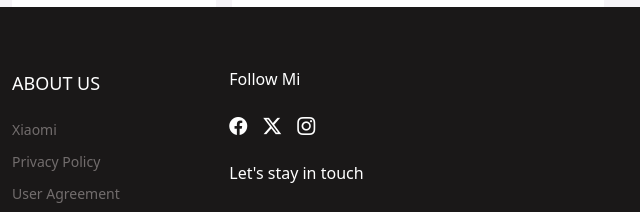
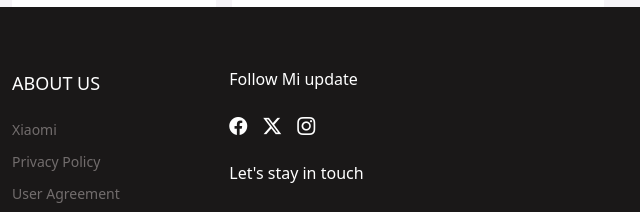
Before and after one commit to Manojs80/mi-e36, a plain HTML site: page XIAOMI.HTML in a window 1280 px wide. Shown: the part 2010-2222 px from the top of the page, 640-1280 px from the left. Drawn offline with nearby package versions, Linux system fonts and the light colour scheme.

Commit message:
footer-update

```diff
--- a/XIAOMI.HTML
+++ b/XIAOMI.HTML
@@ -237,7 +237,7 @@
               <li><a href="#">Service Quality</a></li>
             </ul>
           </div>
-          <div class="col-4 f-h"> <h6>Follow Mi</h6>
+          <div class="col-4 f-h"> <h6>Follow Mi update</h6>
              <div class="d-flex pt-3">
                  <div>
                   <i class="bi bi-facebook "></i>
```
